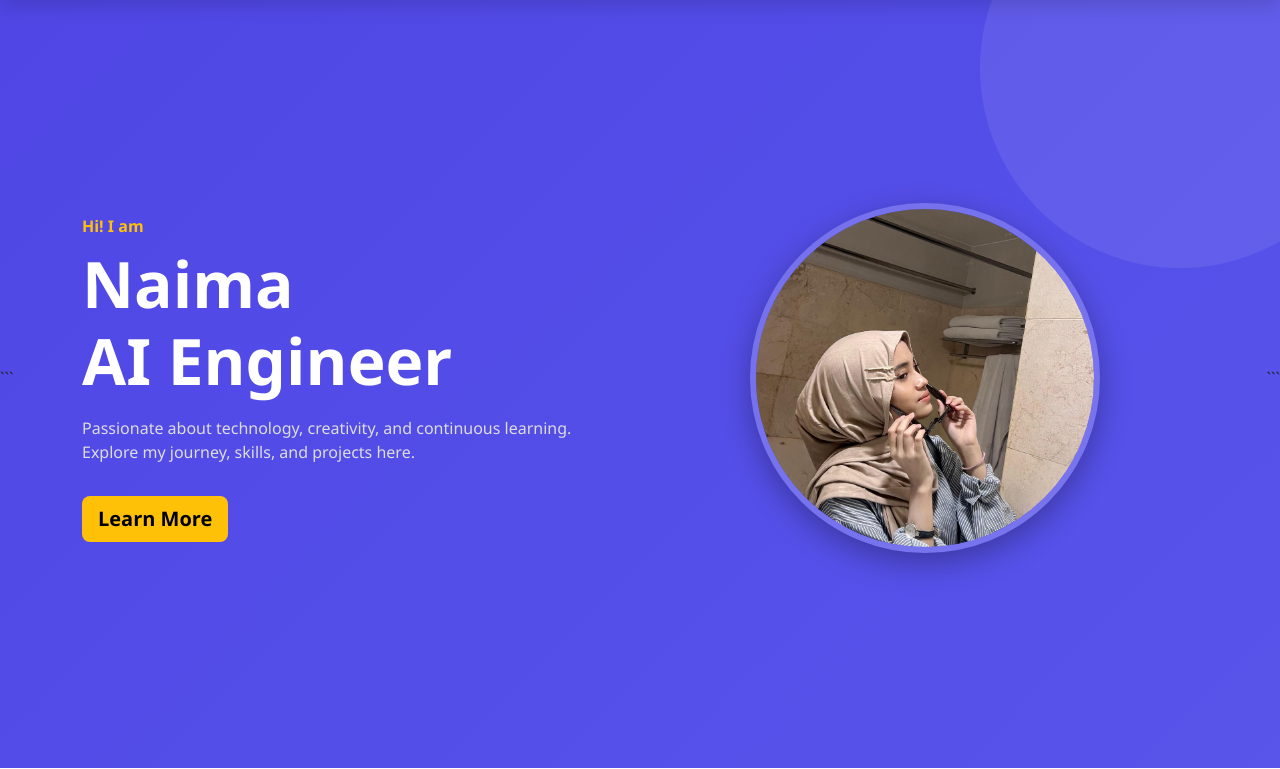
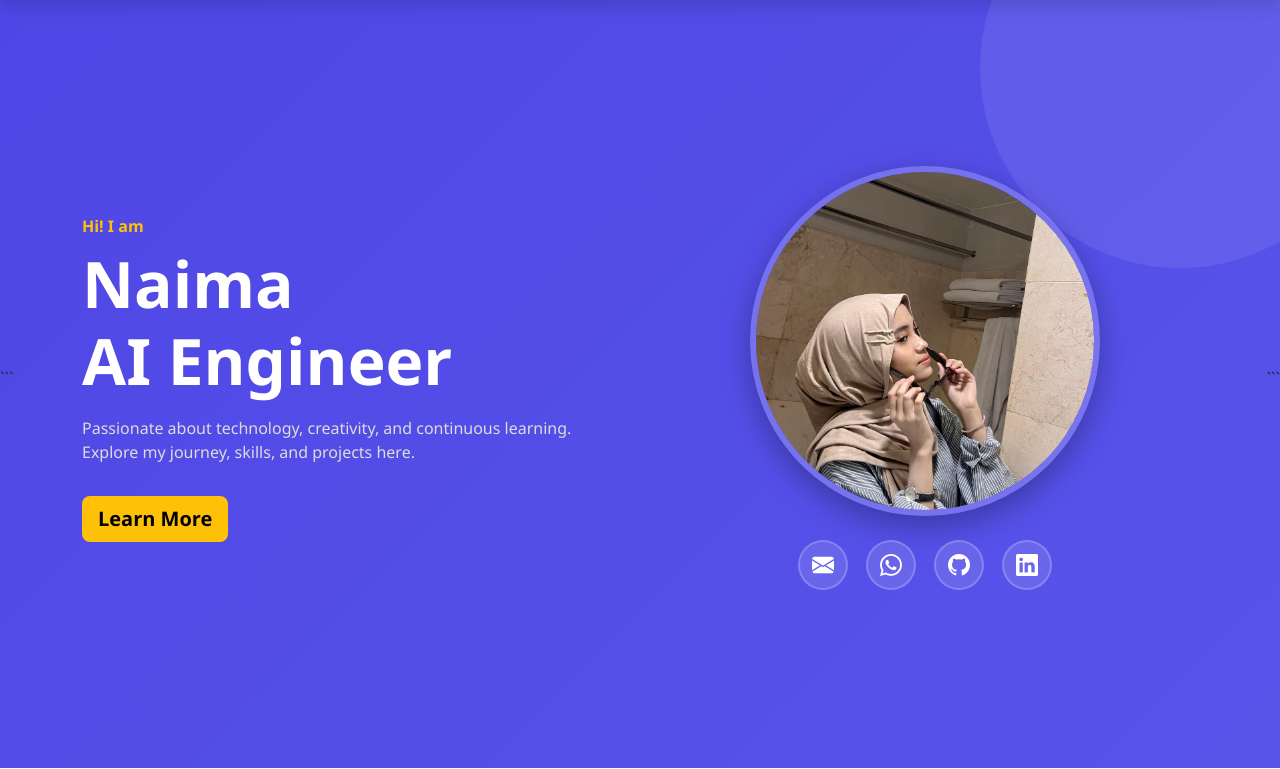
Before and after one commit to naishtya/bootcamp-eduwork, a PHP site: page / in a window 1280 px wide. Shown: the part 56-825 px from the top of the page. Run offline with PHP 8.4, Linux system fonts and the light colour scheme.

Commit message:
add tugas 4

```diff
--- a/tugas_4/index.html
+++ b/tugas_4/index.html
@@ -182,11 +182,54 @@
         <!-- IMAGE -->
         <div class="col-lg-6 text-center">
 
+            <!-- FOTO PROFILE -->
             <img src="img/profile.jpeg"
-                 class="img-fluid hero-img"
-                 alt="Profile">
+                class="img-fluid hero-img"
+                alt="Profile">
+
+            <!-- SOCIAL ICONS -->
+            <div class="social-icons mt-4">
+
+                <!-- EMAIL -->
+                <a href="mailto:sahityaandininaima@gmail.com"
+                class="social-icon"
+                target="_blank">
+
+                    <i class="bi bi-envelope-fill"></i>
+
+                </a>
+
+                <!-- WHATSAPP -->
+                <a href="https://wa.me/6281513181924"
+                class="social-icon"
+                target="_blank">
+
+                    <i class="bi bi-whatsapp"></i>
+
+                </a>
+
+                <!-- GITHUB -->
+                <a href="https://github.com/naishtya"
+                class="social-icon"
+                target="_blank">
+
+                    <i class="bi bi-github"></i>
+
+                </a>
+
+                <!-- LINKEDIN -->
+                <a href="https://linkedin.com/in/naima-sahitya-andini"
+                class="social-icon"
+                target="_blank">
+
+                    <i class="bi bi-linkedin"></i>
+
+                </a>
+
+            </div>
 
         </div>
+
 
     </div>
 
--- a/tugas_4/style.css
+++ b/tugas_4/style.css
@@ -60,6 +60,47 @@ body {
 
 .hero-img:hover {
     transform: scale(1.03);
+}
+
+/* ===================== */
+/* SOCIAL ICONS */
+/* ===================== */
+
+.social-icons {
+display: flex;
+justify-content: center;
+gap: 18px;
+margin-top: 25px;
+}
+
+.social-icon {
+width: 50px;
+height: 50px;
+background: rgba(255,255,255,0.12);
+border: 2px solid rgba(255,255,255,0.2);
+backdrop-filter: blur(10px);
+
+display: flex;
+align-items: center;
+justify-content: center;
+
+border-radius: 50%;
+
+color: white;
+font-size: 22px;
+
+text-decoration: none;
+
+transition: 0.3s;
+
+}
+
+/* HOVER EFFECT */
+.social-icon:hover {
+transform: translateY(-6px) scale(1.08);
+background: #f59e0b;
+color: #111827;
+box-shadow: 0 10px 20px rgba(245, 158, 11, 0.4);
 }
 
 /* ===================== */
```
